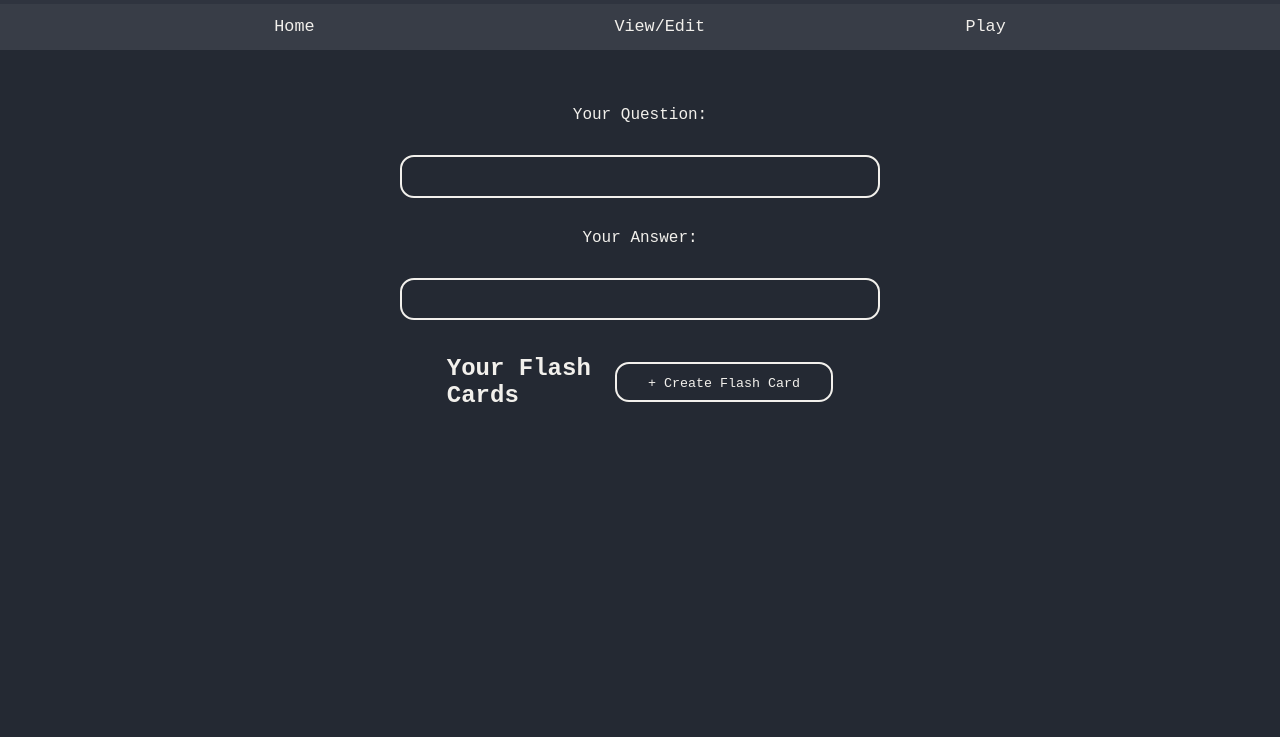
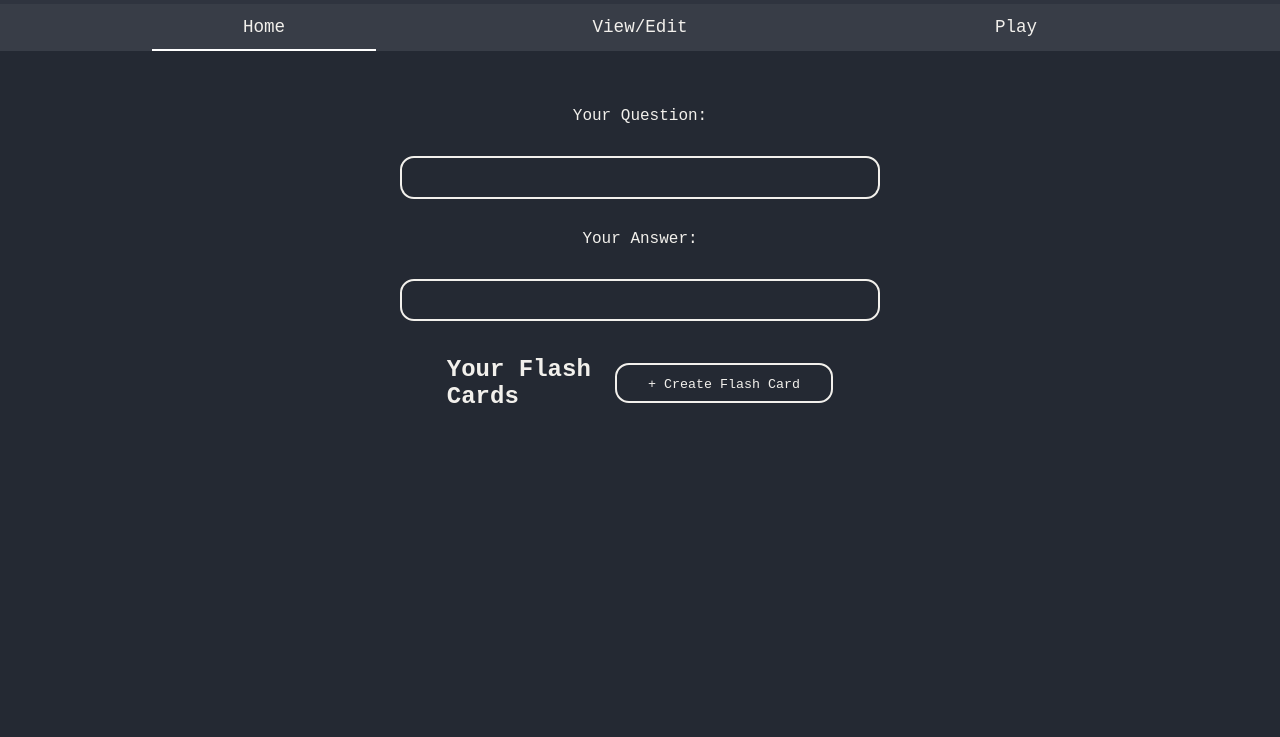
Before and after one commit to Neelan1/stuff, a plain HTML site: page index.html in a window 1280 px wide. Shown: the part 63-800 px from the top of the page. Drawn offline with Linux system fonts and the light colour scheme.

Commit message:
Fix nav bar

```diff
--- a/frameworks/ViewFlashCardLists.js
+++ b/frameworks/ViewFlashCardLists.js
@@ -41,7 +41,7 @@ export class ViewFlashCardLists{
       name.innerText = `${deckOfLists[i].getName}`
 
       let description = document.createElement("p");
-      description.innerText = ${deckOfLists[i].getDescription}
+      description.innerText = `${deckOfLists[i].getDescription}`;
 
       flashCardList.appendChild(name);
       flashCardList.appendChild(description);
--- a/index.html
+++ b/index.html
@@ -10,7 +10,7 @@
 <body>
     <header>
         <h2>BossMan's Flashcard System</h2>
-        <nav><a href="index.html">Home</a> <a href ="View.html">View/Edit</a> <a href="ViewScreen/Play.html">Play</a></nav>
+        <nav><a class="selected" href="index.html">Home</a> <a href ="View.html">View/Edit</a> <a href="ViewScreen/Play.html">Play</a></nav>
     </header>
     <div id="content">
         <div id="create-new">
--- a/style.css
+++ b/style.css
@@ -74,16 +74,18 @@ nav {
     background-color: #383d47;
 }
 
-
+.selected {
+    border-bottom: 2px solid white;
+}
 a {
     color: #F2F0EC;
-    font-size: 1.05rem;
+    font-size: 1.1rem;
     text-align: center;
     text-decoration: none;
-    width: 8vw;
+    width: 17.5%;
     padding: 0.8rem;
-    padding-left: 2vw;
-    padding-right: 2vw;
+    padding-left: 15px;
+    padding-right: 15px;
     border-bottom: 2px solid transparent;
     transition: all 0.2s;
 
```
Also changed, not shown: View.html (+1 -1 lines), ViewScreen/Login.html (+4 -0 lines), ViewScreen/Play.html (+5 -0 lines).
